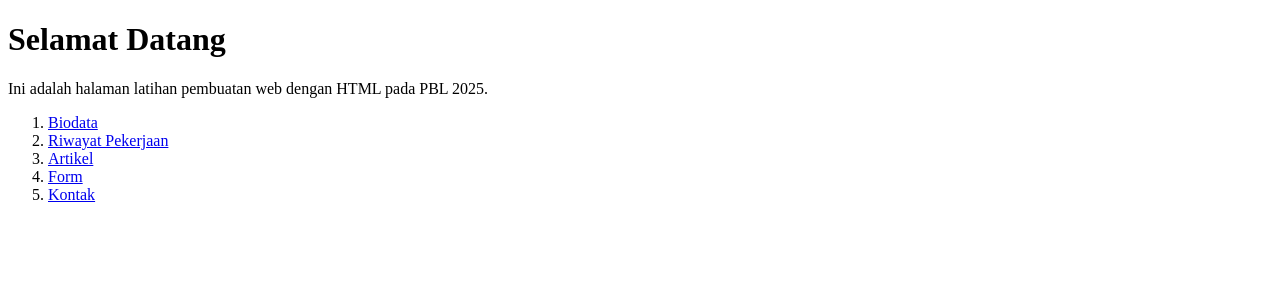
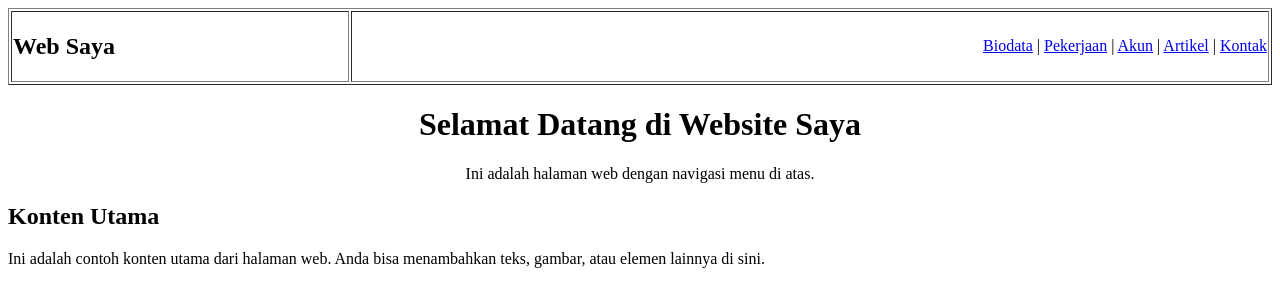
Before and after one commit to rafimhdy/latihan-git-5, a plain HTML site: page index.html in a window 1280 px wide. Drawn offline with Linux system fonts and the light colour scheme.

Commit message:
Edit Tampilan Index

```diff
--- a/index.html
+++ b/index.html
@@ -1,22 +1,35 @@
 <!DOCTYPE html>
-<html lang="en">
+<html lang="id">
 <head>
     <meta charset="UTF-8">
     <meta name="viewport" content="width=device-width, initial-scale=1.0">
-    <title>Welcome!</title>
+    <title>Web Saya</title>
 </head>
 <body>
-    <h1>Selamat Datang</h1>
+    <!-- Header -->
+    <table border="1" width="100%">
+        <tr>
+            <td><h2>Web Saya</h2></td>
+            <td align="right">
+                <a href="profile.html">Biodata</a> |
+                <a href="data.html">Pekerjaan</a> |
+                <a href="akun.html">Akun</a> |
+                <a href="artikel.html">Artikel</a> |
+                <a href="kontak.html">Kontak</a>
+            </td>
+        </tr>
+    </table>
+
+
+    <center>
+        <h1>Selamat Datang di Website Saya</h1>
+        <p>Ini adalah halaman web dengan navigasi menu di atas.</p>
+    </center>
+
+    <h2>Konten Utama</h2>
     <p>
-        Ini adalah halaman latihan pembuatan web dengan HTML
-        pada PBL 2025.
+        Ini adalah contoh konten utama dari halaman web.
+        Anda bisa menambahkan teks, gambar, atau elemen lainnya di sini.
     </p>
-    <ol>
-        <li><a href="profile.html">Biodata</a></li>
-        <li><a href="./data.html">Riwayat Pekerjaan</a></li>
-        <li><a href="./artikel.html">Artikel</a></li>
-        <li><a href="./form.html">Form</a></li>
-        <li><a href="kontak.html">Kontak</a></li>
-    </ol>
 </body>
 </html>
```
Also changed, not shown: akun.html (+5 -3 lines).
